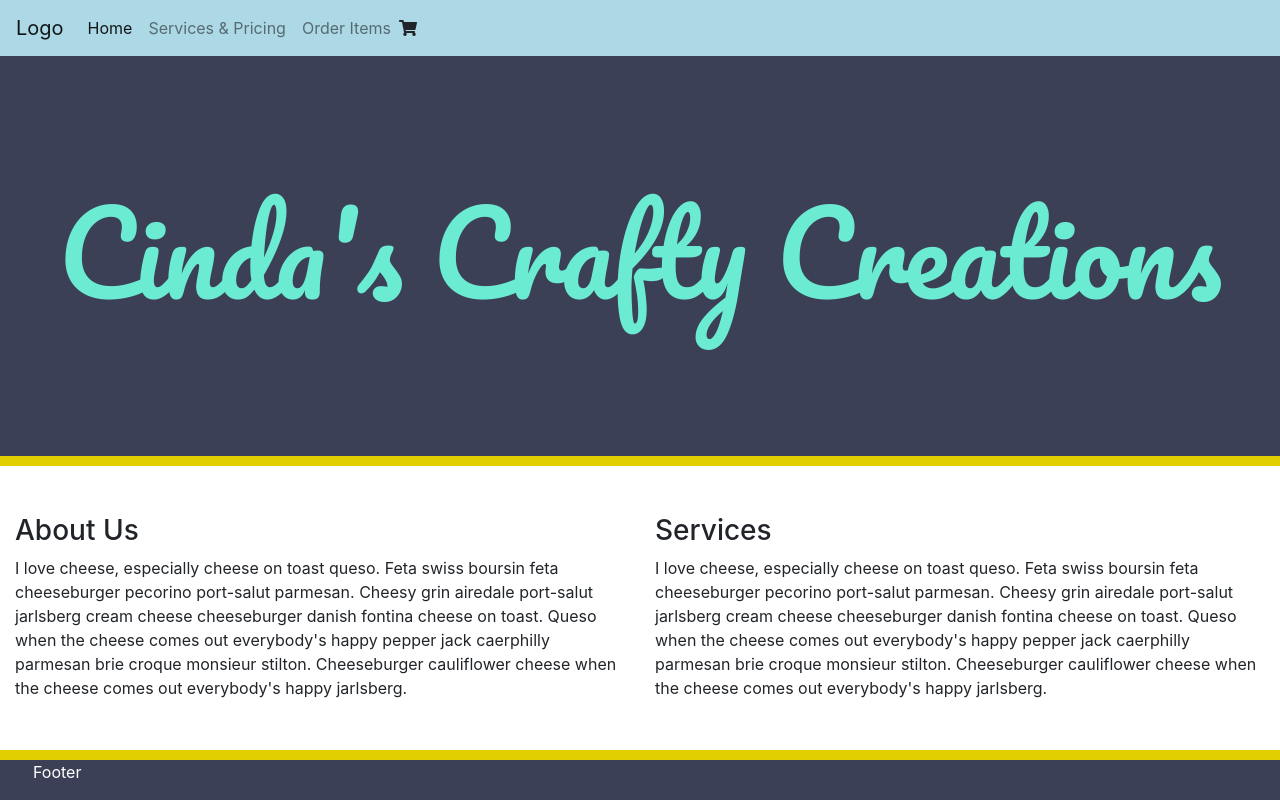
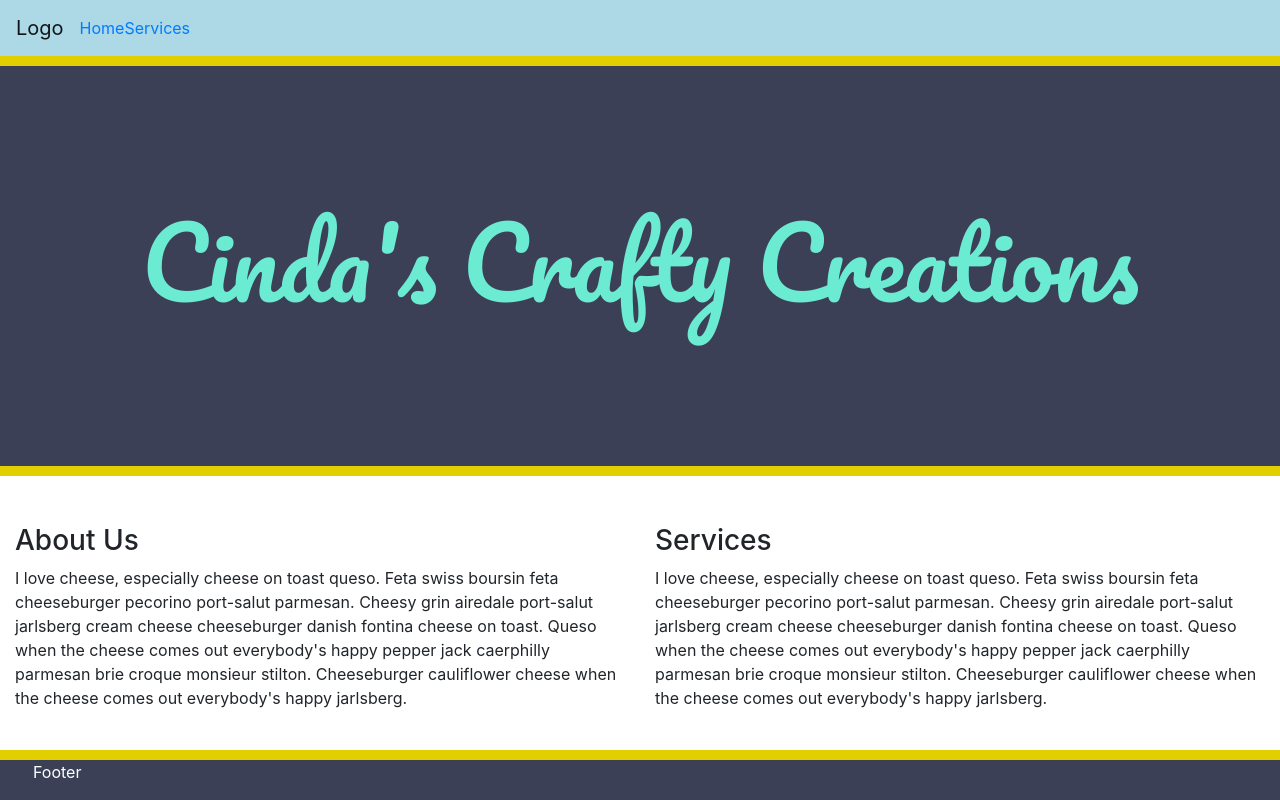
Before and after one commit to jculver1/Cinda-s-website, a React (Create React App) app: page / in a window 1280 px wide. Built offline with nearby package versions, Linux system fonts and the light colour scheme.

Commit message:
added react router for nav bar

```diff
--- a/package.json
+++ b/package.json
@@ -5,6 +5,7 @@
   "dependencies": {
     "react": "^16.8.6",
     "react-dom": "^16.8.6",
+    "react-router-dom": "^5.0.0",
     "react-scripts": "3.0.1"
   },
   "scripts": {
--- a/src/App.css
+++ b/src/App.css
@@ -6,7 +6,7 @@
 h1{
   color: #6cebd3;
   font-family: 'Pacifico', cursive;
-  font-size: 700%;
+  font-size: 600%;
 }
 .highlight{
   background-color: #e1cf02;
--- a/src/App.js
+++ b/src/App.js
@@ -1,6 +1,5 @@
 import React from 'react';
 import './App.css';
-import Home from './components/Home'
 import Footer from './components/Footer'
 import Navbar from './components/Navbar'
 
@@ -8,7 +7,6 @@ const App = () => {
   return(
     <div class='container-fluid'>
       <Navbar/>
-      <Home/>
       <Footer/>
     </div>
   )
--- a/src/components/Home.js
+++ b/src/components/Home.js
@@ -3,12 +3,12 @@ import React from 'react'
 const Home = () => {
     return(
         <div>
+            <div class='row highlight'></div>
             <div>
                 <div class='row header d-flex justify-content-center align-items-center'>
                     <h1>Cinda's Crafty Creations</h1>
                 </div>
                 <div class='row highlight'>
-
                 </div>
                 <div class='row mt-5'>
                     <div class='col-6'>
--- a/src/components/Navbar.js
+++ b/src/components/Navbar.js
@@ -1,7 +1,11 @@
 import React from 'react'
+import { BrowserRouter as Router, Route, Link } from "react-router-dom";
+import Home from './Home'
+import Services from './Services'
 
 const Navbar = () => {
     return(
+        <Router>
             <div class='row'>
                 <nav class="navbar navbar-custom navbar-expand-lg navbar navbar-light">
                     <a class="navbar-brand" href="#">Logo</a>
@@ -11,21 +15,18 @@ const Navbar = () => {
                     <div class="collapse navbar-collapse" id="navbarNav">
                         <ul class="navbar-nav">
                         <li class="nav-item active">
-                        <a class="nav-link" href="#">Home<span class="sr-only">(current)</span></a>
+                            <Link to="/">Home</Link>
                         </li>
-                    <li class="nav-item">
-                        <a class="nav-link" href="#">Services & Pricing</a>
-                    </li>
-                    <li class="nav-item">
-                        <a class="nav-link" href="#">Order Items</a>
-                    </li>
-                    <li class="nav-item d-flex align-items-center">
-                        <i class="fas fa-shopping-cart"></i>
+                        <li class="nav-item active">
+                            <Link to="/services/">Services</Link>
                         </li>
                         </ul>
                     </div>
                 </nav>
             </div>
+            <Route path ="/" exact component={Home}/>
+            <Route path ="/services/" component={Services}/>
+        </Router>
     )
 }
 
--- /dev/null
+++ b/src/components/Services.js
@@ -0,0 +1,12 @@
+import React from 'react'
+
+
+const Services = () => {
+    return(
+        <div>
+           <h1>Services</h1>
+        </div>
+    )
+}
+
+export default Services
```
Also changed, not shown: 1 other file (tests, documents, lock files or other folders). Lines whose indentation alone changed are shown as unchanged.
